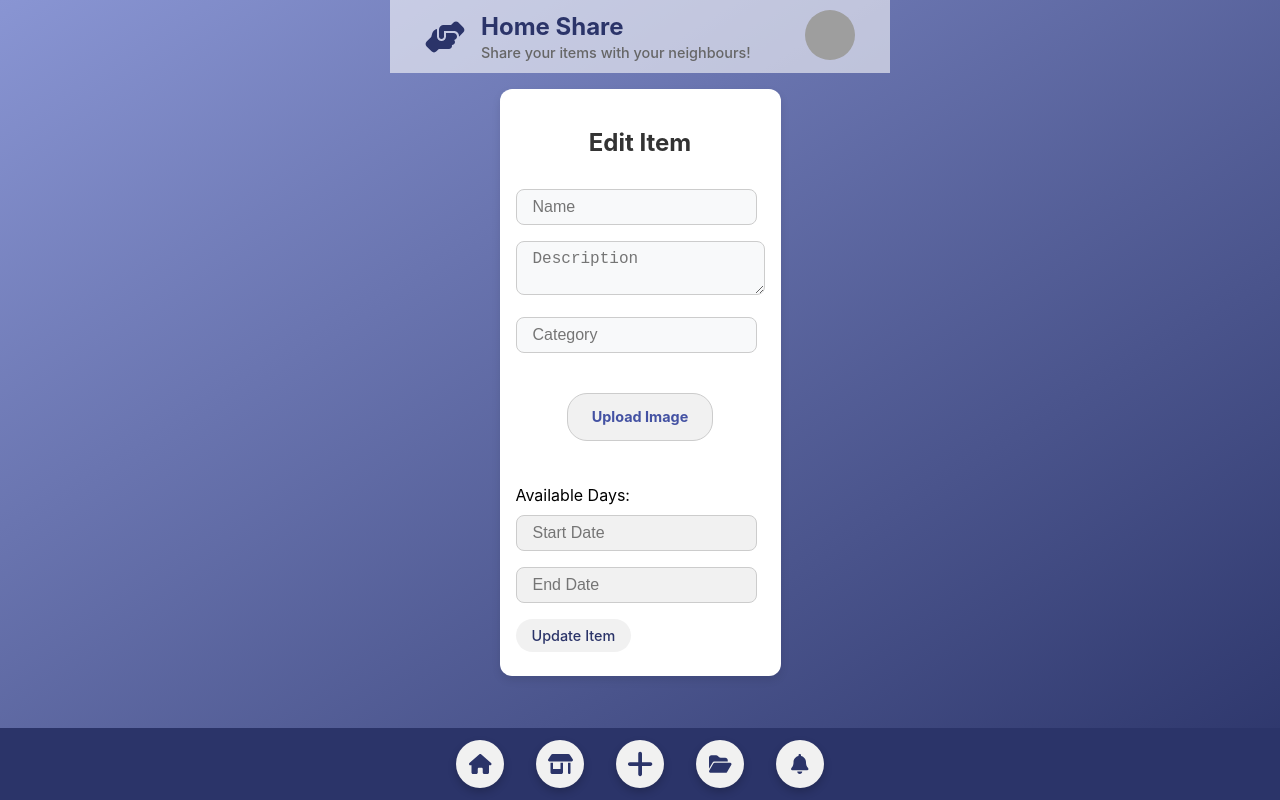
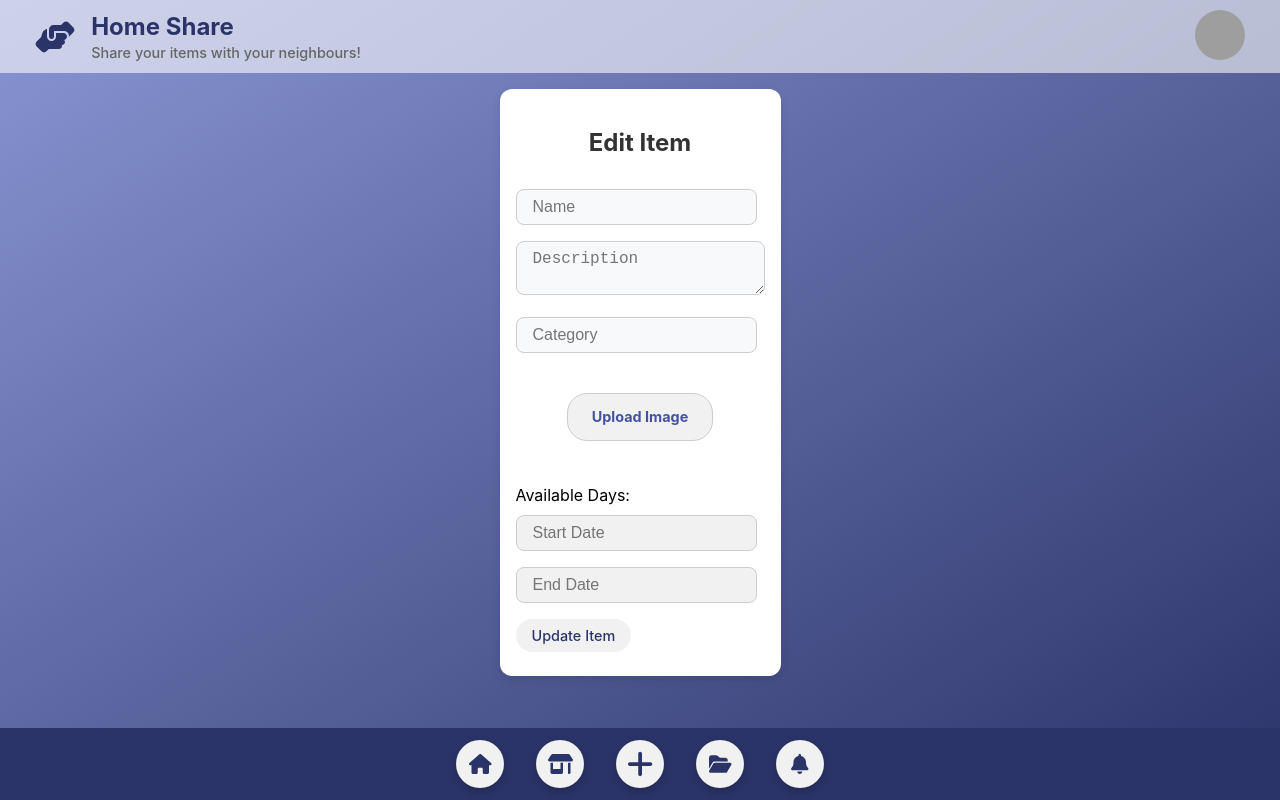
Before and after one commit to MltsKsenia/HomeShare, a React (Vite) app in the folder Frontend/: page /edit-item/1 in a window 1280 px wide. Built offline with nearby package versions, Linux system fonts and the light colour scheme; no server answers; grey boxes are pictures that could not be loaded.

Commit message:
cleaning

```diff
--- a/Frontend/src/components/EditItem/EditItem.tsx
+++ b/Frontend/src/components/EditItem/EditItem.tsx
@@ -4,7 +4,7 @@ import DatePicker from 'react-datepicker';
 import { useNavigate, useParams } from 'react-router-dom';
 import Header from '../navigation/Header/Header';
 import Footer from '../navigation/Footer/Footer';
-import './EditItem.css';
+import '../AddItem/AddItem.css';
 
 const EditItem: React.FC = () => {
     const [name, setName] = useState('');
@@ -116,8 +116,9 @@ const EditItem: React.FC = () => {
     };
 
     return (
+        <div>
+            <Header />
             <div className="add-item">
-            <Header />
                 <form onSubmit={handleSubmit}>
                     <h2>Edit Item</h2>
                     <input
@@ -188,6 +189,7 @@ const EditItem: React.FC = () => {
                     </div>
                     <button className='add-item-button' type="submit">Update Item</button>
                 </form>
+            </div>
             <Footer />
         </div>
     );
```
Also changed, not shown: Frontend/src/components/EditItem/EditItem.css (deleted). Lines whose indentation alone changed are shown as unchanged.
